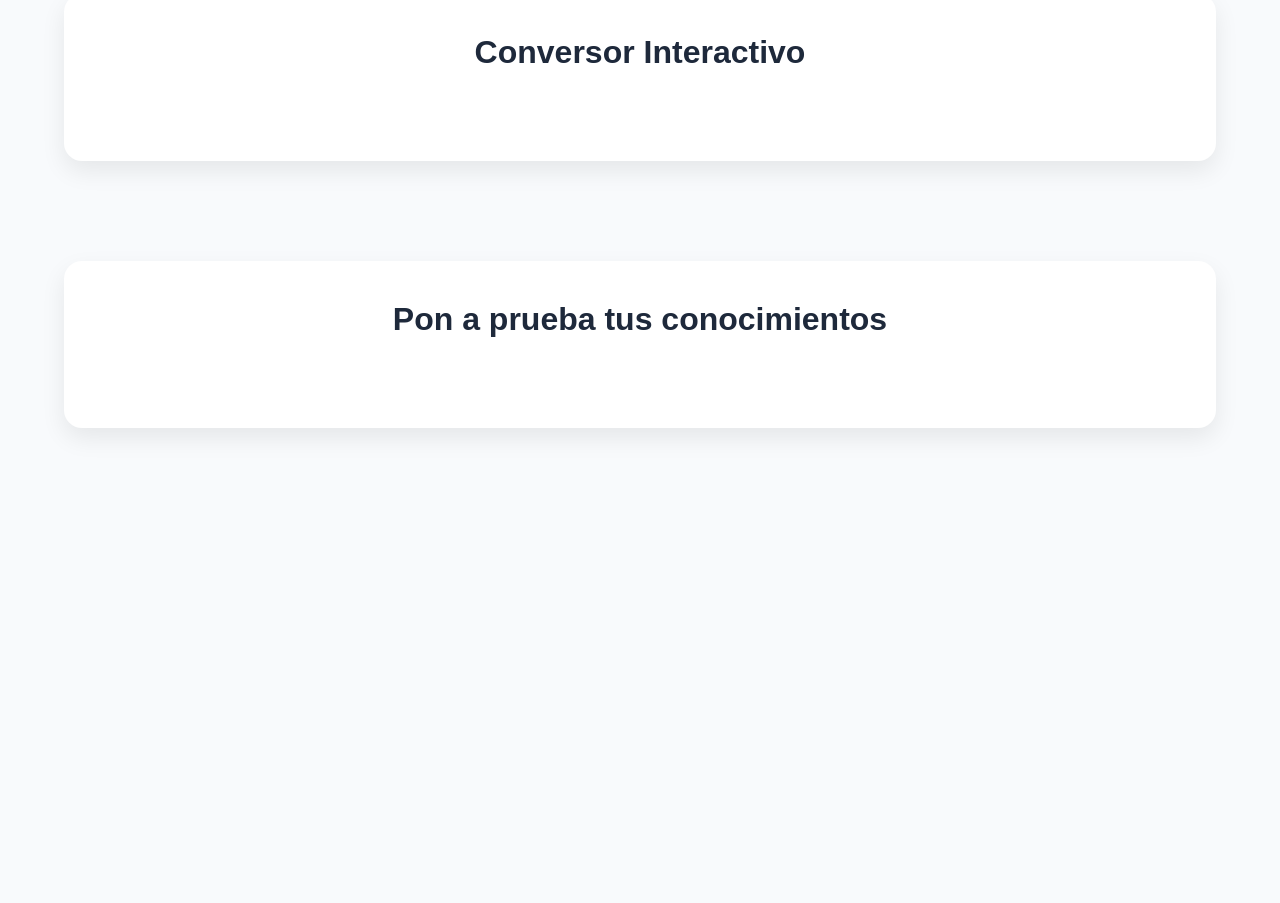
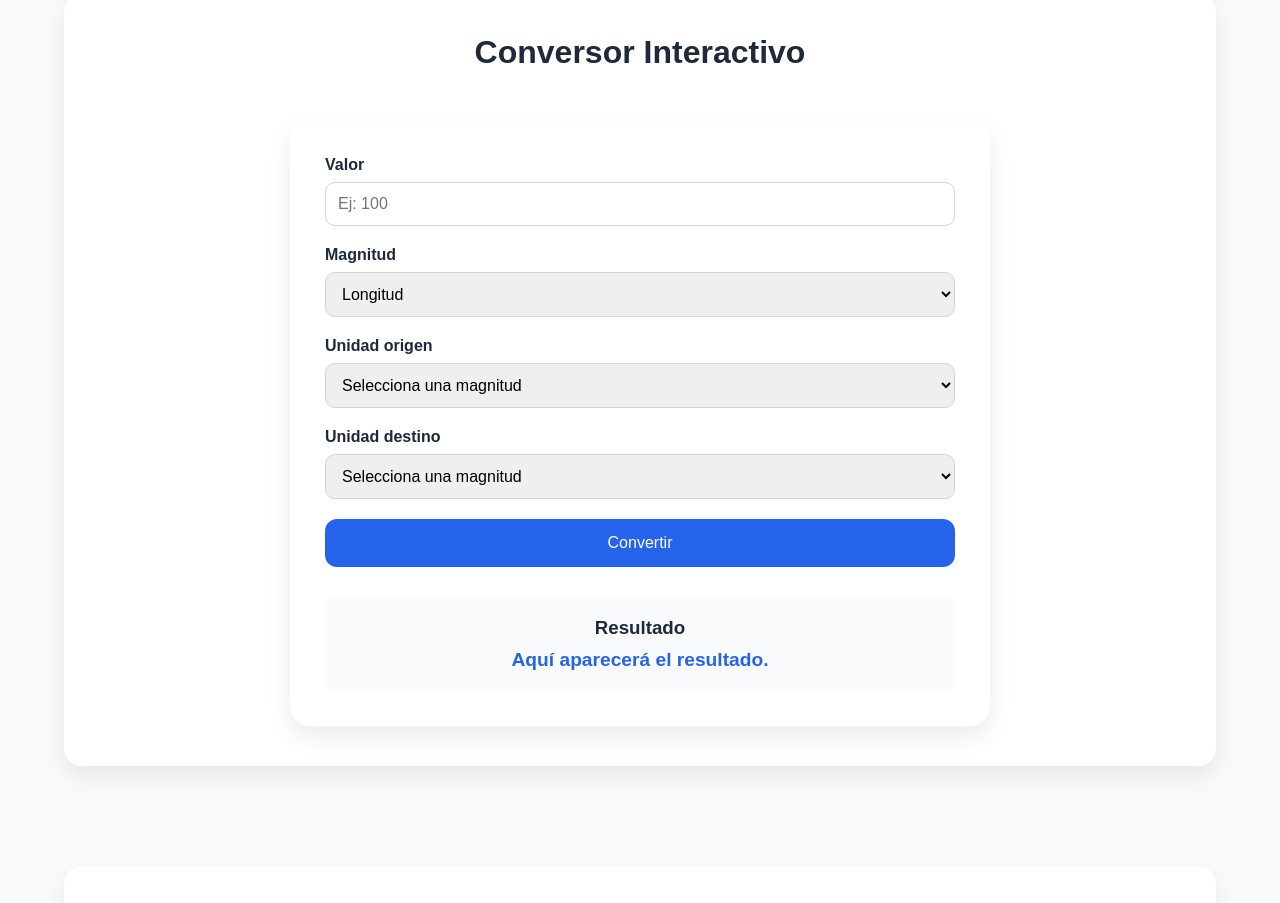
Before and after one commit to andresszzzzzz/Ova, a plain HTML site: page app.html in a window 1280 px wide. Shown: the part 1740-2643 px from the top of the page. Before the commit the page ends 2338 px from the top, so only its background shows below. Drawn offline with Linux system fonts and the light colour scheme.

Commit message:
Crear interfaz del conversor interactivo

```diff
--- a/Styles.css
+++ b/Styles.css
@@ -445,3 +445,86 @@ TEMAS
     margin:auto;
 
 }
+/*==============================
+CONVERSOR
+==============================*/
+
+.conversor-card{
+
+    max-width:700px;
+    margin:auto;
+    background:white;
+    padding:35px;
+    border-radius:20px;
+    box-shadow:var(--sombra);
+
+}
+
+.campo{
+
+    display:flex;
+    flex-direction:column;
+    margin-bottom:20px;
+
+}
+
+.campo label{
+
+    margin-bottom:8px;
+    font-weight:bold;
+
+}
+
+.campo input,
+.campo select{
+
+    padding:12px;
+    border:1px solid #d1d5db;
+    border-radius:10px;
+    font-size:1rem;
+
+}
+
+#btnConvertir{
+
+    width:100%;
+    padding:15px;
+    border:none;
+    border-radius:12px;
+    background:var(--color-primario);
+    color:white;
+    font-size:1rem;
+    cursor:pointer;
+    transition:.3s;
+
+}
+
+#btnConvertir:hover{
+
+    background:var(--color-hover);
+
+}
+
+.resultado{
+
+    margin-top:30px;
+    padding:20px;
+    background:#f8fafc;
+    border-radius:12px;
+    text-align:center;
+
+}
+
+.resultado h3{
+
+    margin-bottom:10px;
+
+}
+
+#resultado{
+
+    font-size:1.2rem;
+    font-weight:bold;
+    color:var(--color-primario);
+
+}
--- a/app.html
+++ b/app.html
@@ -188,11 +188,76 @@
 
         <!-- CONVERSOR -->
 
-        <section id="conversor">
+       <section id="conversor">
 
-            <h2>Conversor Interactivo</h2>
+    <h2>Conversor Interactivo</h2>
 
-        </section>
+    <div class="conversor-card">
+
+        <div class="campo">
+
+            <label>Valor</label>
+
+            <input type="number" id="valor" placeholder="Ej: 100">
+
+        </div>
+
+        <div class="campo">
+
+            <label>Magnitud</label>
+
+            <select id="magnitud">
+
+                <option value="longitud">Longitud</option>
+                <option value="masa">Masa</option>
+                <option value="tiempo">Tiempo</option>
+                <option value="volumen">Volumen</option>
+
+            </select>
+
+        </div>
+
+        <div class="campo">
+
+            <label>Unidad origen</label>
+
+            <select id="origen">
+
+                <option>Selecciona una magnitud</option>
+
+            </select>
+
+        </div>
+
+        <div class="campo">
+
+            <label>Unidad destino</label>
+
+            <select id="destino">
+
+                <option>Selecciona una magnitud</option>
+
+            </select>
+
+        </div>
+
+        <button id="btnConvertir">
+            Convertir
+        </button>
+
+        <div class="resultado">
+
+            <h3>Resultado</h3>
+
+            <p id="resultado">
+                Aquí aparecerá el resultado.
+            </p>
+
+        </div>
+
+    </div>
+
+</section>
 
         <!-- EVALUACIÓN -->
 
```
